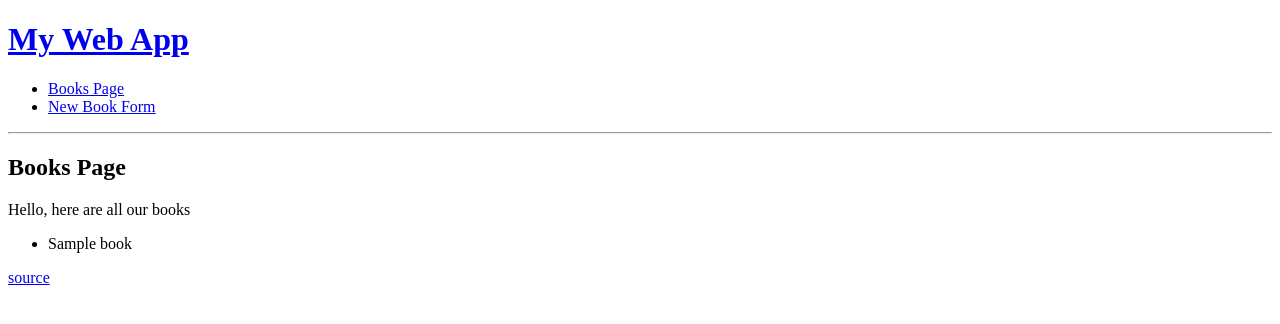
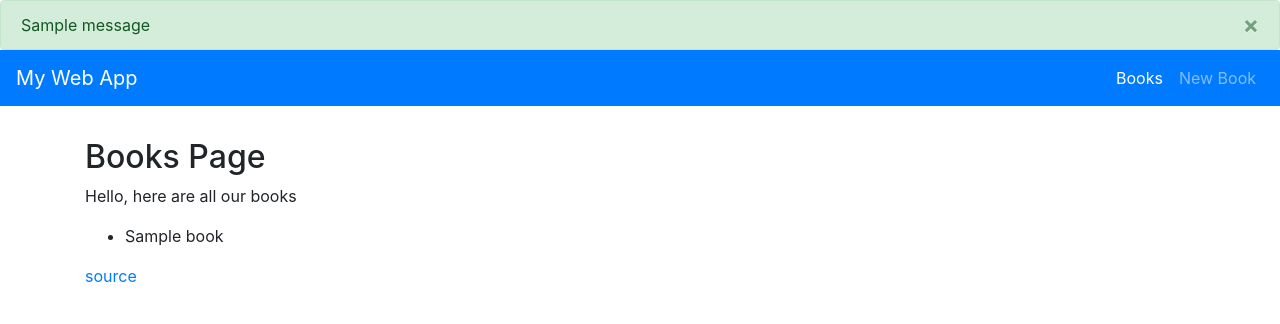
Before and after one commit to jonDuke/Twitoff, a Flask app: page /books in a window 1280 px wide. Shown: the top 324 px of the page. Run offline with Flask 2, Linux system fonts and the light colour scheme; tables that the repository leaves empty hold one stand-in row (values such as "Sample post"); one stand-in notice (Sample message) is shown; some libraries are stand-ins or nearby versions.

Commit message:
implemented the twitter boostrap style

```diff
--- a/my_app/__init__.py
+++ b/my_app/__init__.py
@@ -10,8 +10,10 @@ from my_app.routes.twitter_routes import twitter_routes
 def create_app():
     app = Flask(__name__)
 
+    app.config["SECRET_KEY"] = "super secret" # todo: pass from env var (enables flash messaging)
     app.config["SQLALCHEMY_DATABASE_URI"] = "sqlite:///my_app_12.db"
     #app.config["SQLALCHEMY_DATABASE_URI"] = "sqlite:////Users/thedo/lambda_u3/sprint-3/my-web-app/my_app_12.db"
+    app.config["SQLALCHEMY_TRACK_MODIFICATIONS"] = False
 
     db.init_app(app)
     migrate.init_app(app, db)
--- a/my_app/routes/book_routes.py
+++ b/my_app/routes/book_routes.py
@@ -2,7 +2,7 @@
 
 from my_app.models import db, Book, parse_records
 
-from flask import Blueprint, jsonify, request, render_template, redirect#, flash
+from flask import Blueprint, jsonify, request, render_template, redirect, flash
 
 book_routes = Blueprint("book_routes", __name__)
 
@@ -31,5 +31,5 @@ def create_book():
                     author_id=request.form["author_name"])
     db.session.add(new_book)
     db.session.commit()
-    #flash(f"Book '{new_book.title}' created successfully!", "success")
+    flash(f"Book '{new_book.title}' created successfully!", "success")
     return redirect(f"/books")
--- a/my_app/templates/books.html
+++ b/my_app/templates/books.html
@@ -1,4 +1,5 @@
-{% extends "layout.html" %}
+{% extends "bootstrap_layout.html" %}
+{% set active_page = "books" %}
 
 {% block content %}
 
--- /dev/null
+++ b/my_app/templates/bootstrap_layout.html
@@ -0,0 +1,86 @@
+<!doctype html>
+<html>
+  <head>
+    {% block title %}
+      <title>My Starter Web App | Helps students learn how to use the Flask Python package.</title>
+    {% endblock %}
+
+    <link rel="stylesheet" href="https://stackpath.bootstrapcdn.com/bootstrap/4.4.1/css/bootstrap.min.css" integrity="sha384-Vkoo8x4CGsO3+Hhxv8T/Q5PaXtkKtu6ug5TOeNV6gBiFeWPGFN9MuhOf23Q9Ifjh" crossorigin="anonymous">
+  </head>
+
+  <body>
+
+    <!-- FLASH MESSAGING -->
+    <!-- see: http://flask.pocoo.org/docs/1.0/patterns/flashing/#flashing-with-categories -->
+    <!-- see: https://getbootstrap.com/docs/4.3/components/alerts/ -->
+    {% with messages = get_flashed_messages(with_categories=true) %}
+      {% if messages %}
+        {% for category, message in messages %}
+          <div class="alert alert-{{ category }} alert-dismissible" role="alert" style="margin-bottom:0px;">
+            <button type="button" class="close" data-dismiss="alert" aria-label="Close"><span aria-hidden="true">&times;</span></button>
+            {{ message }}
+          </div>
+        {% endfor %}
+      {% endif %}
+    {% endwith %}
+
+    <!-- SITE NAVIGATION -->
+    <!-- see: https://jinja.palletsprojects.com/en/2.11.x/tricks/ -->
+    <!-- see: https://getbootstrap.com/docs/4.0/components/navbar/ -->
+    {% set nav_links = [
+      ('/books', 'books', 'Books'),
+      ('/books/new', 'new_book', 'New Book')
+    ] -%}
+    {% set active_page = active_page|default('index') -%}
+    <nav class="navbar navbar-expand-lg navbar-dark bg-primary">
+      <a class="navbar-brand" href="/">My Web App</a>
+      <button class="navbar-toggler" type="button" data-toggle="collapse" data-target="#navbarNavAltMarkup" aria-controls="navbarNavAltMarkup" aria-expanded="false" aria-label="Toggle navigation">
+        <span class="navbar-toggler-icon"></span>
+      </button>
+      <div class="collapse navbar-collapse" id="navbarNavAltMarkup">
+        <ul class="nav navbar-nav ml-auto">
+          {% for href, id, link_text in nav_links %}
+            {% if id == active_page %}
+              {% set is_active = "active" -%}
+            {% else %}
+              {% set is_active = "" -%}
+            {% endif %}
+            <li class="nav-item">
+              <a class="nav-link {{ is_active }}" href="{{href}}">{{link_text}}</a>
+            </li>
+          {% endfor %}
+        </div>
+      </ul>
+    </nav>
+
+
+
+
+    <div class="container" style="margin-top:2em;">
+      <!-- PAGE CONTENTS -->
+      <div id="content">
+        {% block content %}
+        {% endblock %}
+      </div>
+
+      <!-- FOOTER -->
+      <div id="footer">
+        <a href="https://github.com/jonDuke/my-web-app">source</a>
+      </div>
+    </div>
+
+    <!-- JAVASCRIPT SECTION -->
+    <script src="https://code.jquery.com/jquery-3.4.1.slim.min.js" integrity="sha384-J6qa4849blE2+poT4WnyKhv5vZF5SrPo0iEjwBvKU7imGFAV0wwj1yYfoRSJoZ+n" crossorigin="anonymous"></script>
+    <script src="https://cdn.jsdelivr.net/npm/popper.js@1.16.0/dist/umd/popper.min.js" integrity="sha384-Q6E9RHvbIyZFJoft+2mJbHaEWldlvI9IOYy5n3zV9zzTtmI3UksdQRVvoxMfooAo" crossorigin="anonymous"></script>
+    <script src="https://stackpath.bootstrapcdn.com/bootstrap/4.4.1/js/bootstrap.min.js" integrity="sha384-wfSDF2E50Y2D1uUdj0O3uMBJnjuUD4Ih7YwaYd1iqfktj0Uod8GCExl3Og8ifwB6" crossorigin="anonymous"></script>
+    <script type="text/javascript">
+
+        console.log("Thanks for the page visit!")
+
+        // closes data-dismiss="alert" flash messages
+        // see: https://getbootstrap.com/docs/4.3/components/alerts/#javascript-behavior
+        //$().alert('close')
+
+    </script>
+  </body>
+</html>
--- a/my_app/templates/index.html
+++ b/my_app/templates/index.html
@@ -1,4 +1,5 @@
-{% extends "layout.html" %}
+{% extends "bootstrap_layout.html" %}
+{% set active_page = "index" %}
 
 {% block content %}
 
--- a/my_app/templates/new_book.html
+++ b/my_app/templates/new_book.html
@@ -1,4 +1,5 @@
-{% extends "layout.html" %}
+{% extends "bootstrap_layout.html" %}
+{% set active_page = "new_book" %}
 
 {% block content %}
 
```
